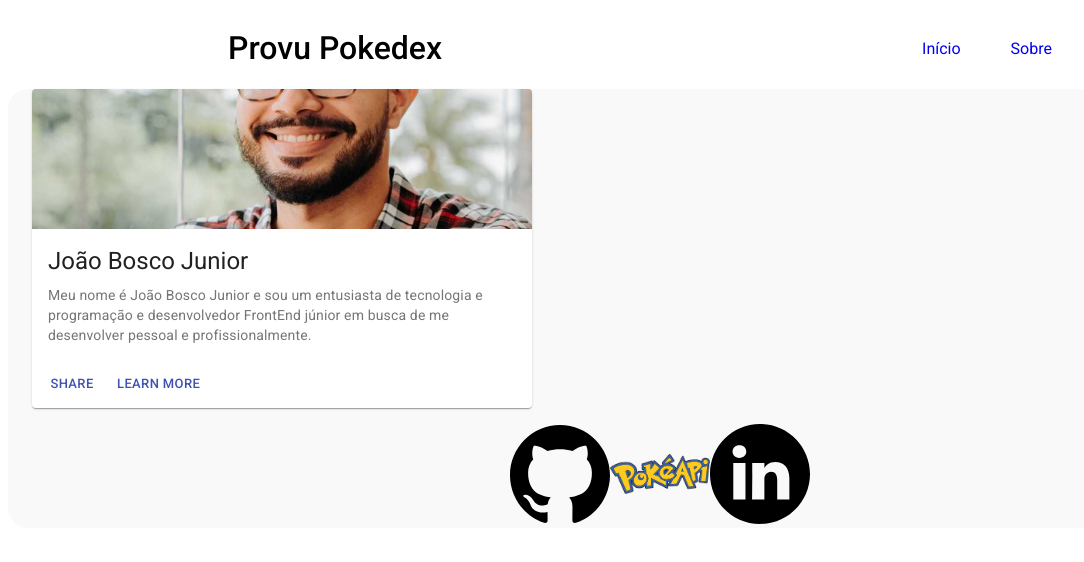
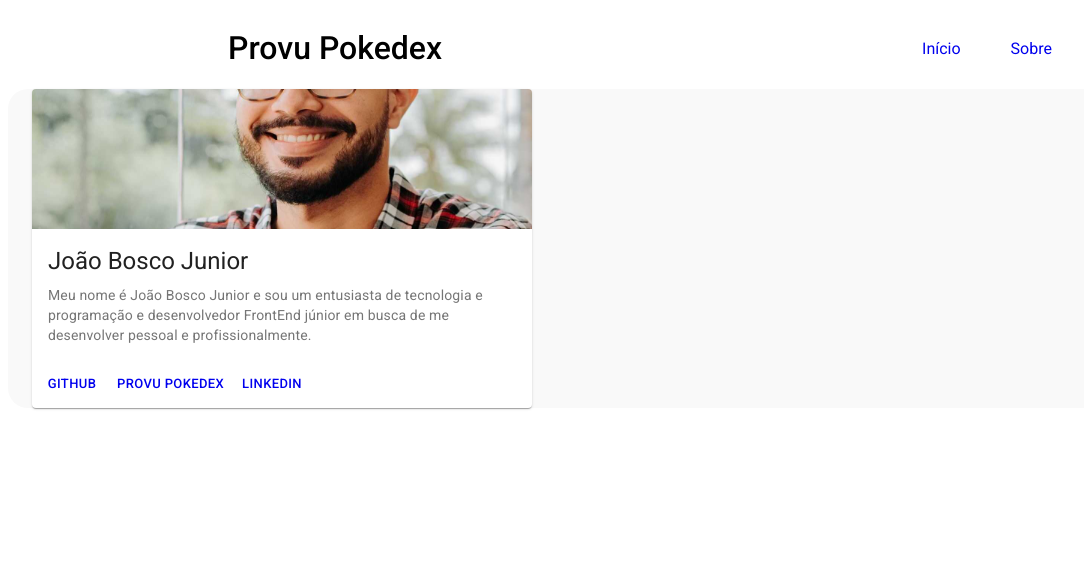
Before and after one commit to joaobosco2011/pokedex, a React (Create React App) app: page /component/sobre in a window 1280 px wide. Shown: the top 562 px of the page, without its empty margins (0-1084 px from the left). Built offline with nearby package versions, Linux system fonts and the light colour scheme.

Commit message:
Aplicação do CSS Inline para retirar o sublinhado dos links

```diff
--- a/src/component/CardSobre.js
+++ b/src/component/CardSobre.js
@@ -42,10 +42,31 @@ const CardSobre = () => {
       </CardActionArea>
       <CardActions>
         <Button size="small" color="primary">
-          Share
+          <a href="https://github.com/joaobosco2011"
+            target='blanck'
+            rel="noopener noreferrer"
+            style={{textDecoration: "none"}}
+          >
+            GitHub
+          </a>
         </Button>
         <Button size="small" color="primary">
-          Learn More
+          <a href="https://github.com/joaobosco2011/pokedex"
+            target='_blank'
+            rel="noopener noreferrer"
+            style={{textDecoration: 'none'}}
+          >
+            Provu Pokedex
+          </a>
+        </Button>
+        <Button size='small' color='primary'>
+          <a href="https://www.linkedin.com/in/jo%C3%A3o-bosco-junior-8a9798115/"
+            target='_blank'
+            rel="noopener noreferrer"
+            style={{textDecoration: 'none'}}
+          >
+            linkedin
+          </a>
         </Button>
       </CardActions>
     </Card>
--- a/src/component/Sobre.js
+++ b/src/component/Sobre.js
@@ -1,11 +1,6 @@
 import React from "react";
 import CardSobre from './CardSobre'
 
-// Importação das imagens
-import githubImg from '../img/github.svg'
-import pokeapiImg from '../img/pokeapi_256.png'
-import linkedinImg from '../img/linkedin.svg'
-import profileImg from '../img/joaoboscojunior.jpg'
 
 // Importação do CSS
 import './Sobre.css'
@@ -30,20 +25,7 @@ const Sobre = () => {
     return(
         <>
             <Container className={classes.container}>
-
                 <CardSobre />
-
-                <ul className="redes_sociais">
-                    <a href="https://github.com/joaobosco2011" target='blanck'>
-                        <img src={githubImg} alt='imagem-github'/>
-                    </a>
-                    <a href="https://github.com/joaobosco2011/pokedex" target='_blank'>
-                        <img src={pokeapiImg} alt='imagem-repositório'/>
-                    </a>
-                    <a href="https://www.linkedin.com/in/jo%C3%A3o-bosco-junior-8a9798115/" target='_blank'>
-                        <img src={linkedinImg} alt='imagem-linkedin'/>
-                    </a>
-                </ul>
             </Container>
 
         </>
```
